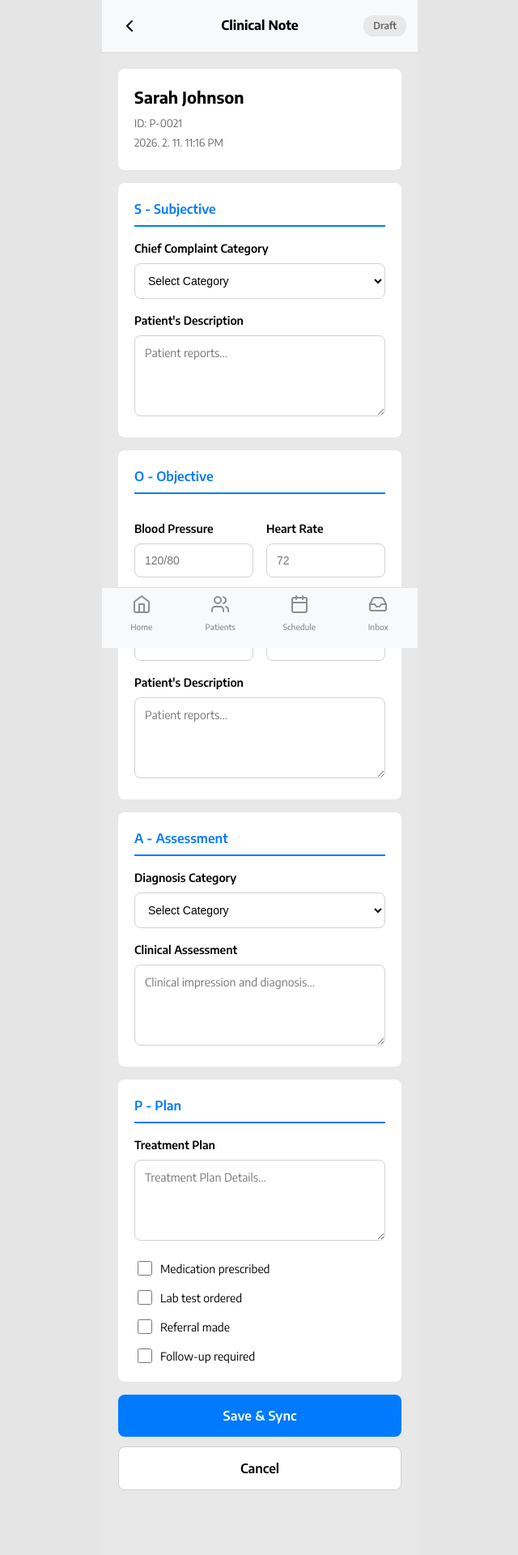
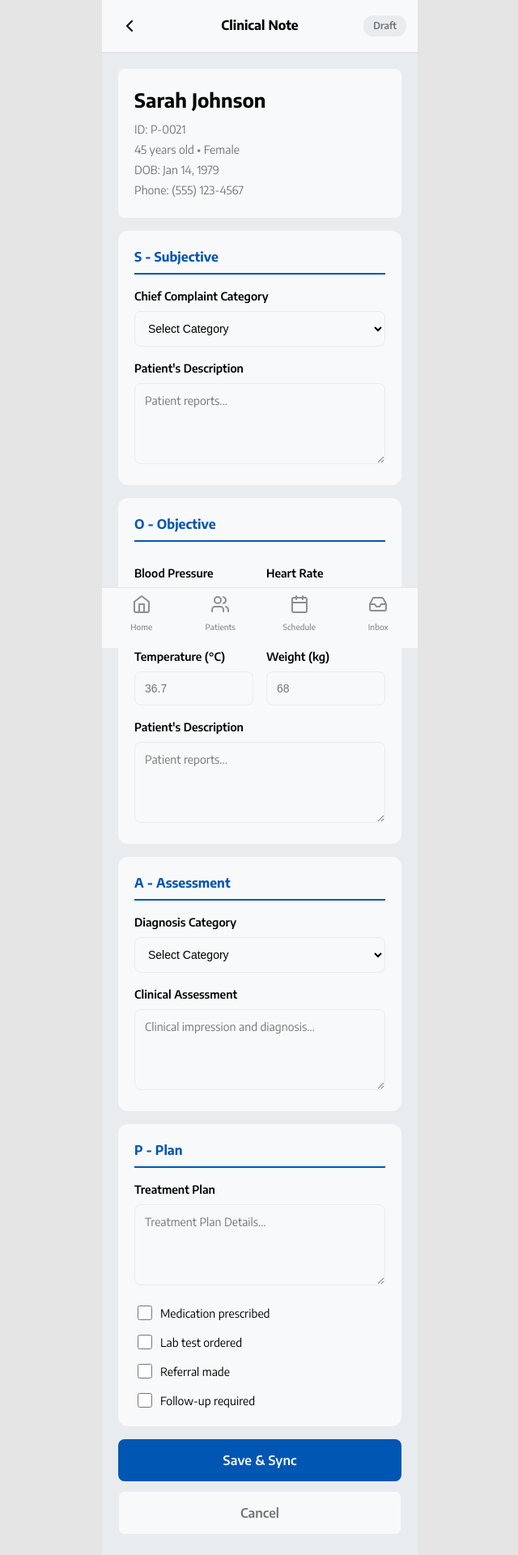
Before and after one commit to kateyang1998/novalab-oscar-mobile-pro, a React (Vite) app: page /clinical-note in a window 1280 px wide. Shown: the top 1920 px of the page at 81% size, without its empty margins (319-959 px from the left). Built offline with nearby package versions, Linux system fonts and the light colour scheme.

Commit message:
refactor: enhance ClinicalNoteScreen with new FormSection and input components; integrate PatientInfoCard for patient details

```diff
--- /dev/null
+++ b/src/components/common/FormControls.jsx
@@ -0,0 +1,65 @@
+import React from 'react';
+import theme from '../../styles/theme';
+
+// Simple styled text input wrapper
+export const TextInput = ({ style, ...props }) => {
+  const base = {
+    width: '100%',
+    padding: 12,
+    fontSize: 14,
+    border: `1px solid ${theme.colors.oscarGray}`,
+    borderRadius: 8,
+    backgroundColor: theme.colors.oscarWhite,
+    boxSizing: 'border-box',
+    outline: 'none',
+  };
+  return <input {...props} style={{ ...base, ...style }} />;
+};
+
+export const SelectInput = ({ style, children, ...props }) => {
+  const base = {
+    width: '100%',
+    padding: 12,
+    fontSize: 14,
+    border: `1px solid ${theme.colors.oscarGray}`,
+    borderRadius: 8,
+    backgroundColor: theme.colors.oscarWhite,
+    boxSizing: 'border-box',
+    outline: 'none',
+    cursor: 'pointer',
+  };
+  return (
+    <select {...props} style={{ ...base, ...style }}>
+      {children}
+    </select>
+  );
+};
+
+export const TextAreaInput = ({ style, ...props }) => {
+  const base = {
+    width: '100%',
+    padding: 12,
+    fontSize: 14,
+    border: `1px solid ${theme.colors.oscarGray}`,
+    borderRadius: 8,
+    backgroundColor: theme.colors.oscarWhite,
+    boxSizing: 'border-box',
+    outline: 'none',
+    minHeight: '100px',
+    resize: 'vertical',
+    fontFamily: 'inherit',
+  };
+  return <textarea {...props} style={{ ...base, ...style }} />;
+};
+
+export const CheckboxInput = ({ style, ...props }) => {
+  const base = {
+    width: 18,
+    height: 18,
+    marginRight: 10,
+    cursor: 'pointer',
+  };
+  return <input type="checkbox" {...props} style={{ ...base, ...style }} />;
+};
+
+export default { TextInput, SelectInput, TextAreaInput, CheckboxInput };
--- /dev/null
+++ b/src/components/common/FormSection.jsx
@@ -0,0 +1,29 @@
+import React from 'react';
+
+const FormSection = ({ title, children, style }) => {
+  return (
+    <div style={{ ...styles.section, ...style }}>
+      <div style={styles.header}>
+        <h3 style={styles.title}>{title}</h3>
+      </div>
+      <div>{children}</div>
+    </div>
+  );
+};
+
+const styles = {
+  section: {
+    backgroundColor: 'var(--color-surface)',
+    borderRadius: 12,
+    padding: 20,
+    marginBottom: 16,
+  },
+  header: {
+    paddingBottom: 8,
+    borderBottom: '2px solid var(--color-primary)',
+    marginBottom: 12,
+  },
+  title: { fontSize: 16, fontWeight: 700, color: 'var(--color-primary)', margin: 0 },
+};
+
+export default FormSection;
--- a/src/screens/ClinicalNoteScreen.jsx
+++ b/src/screens/ClinicalNoteScreen.jsx
@@ -1,6 +1,11 @@
 import { useState, useEffect } from "react";
 import { useNavigate, useSearchParams } from "react-router-dom";
 import TopHeader from "../components/layout/TopHeader";
+import PatientInfoCard from "../components/patient/PatientInfoCard";
+import FormSection from "../components/common/FormSection.jsx";
+import { IconPlus, IconAlert } from "../components/common/Icons";
+import { TextInput, SelectInput, TextAreaInput, CheckboxInput } from "../components/common/FormControls";
+import theme from "../styles/theme";
 
 /**
  * Clinical Note Screen Component
@@ -55,7 +60,10 @@ const ClinicalNoteScreen = () => {
       const mockPatientData = {
         id: patientId || "P-0021",
         name: "Sarah Johnson",
-        dateTime: "2026. 2. 11. 11:16 PM",
+        age: 45,
+        gender: "Female",
+        dob: "Jan 14, 1979",
+        phone: "(555) 123-4567"
       };
 
       setPatientData(mockPatientData);
@@ -157,181 +165,94 @@ const ClinicalNoteScreen = () => {
 
       <div style={styles.content}>
         {/* Patient Info Card */}
-        {patientData && (
-          <div style={styles.patientInfoCard}>
-            <h2 style={styles.patientName}>{patientData.name}</h2>
-            <p style={styles.patientDetail}>ID: {patientData.id}</p>
-            <p style={styles.patientDetail}>{patientData.dateTime}</p>
-          </div>
-        )}
+        {patientData && <PatientInfoCard patient={{ id: patientData.id, name: patientData.name, dob: patientData.dob, age: patientData.age, gender: patientData.gender, phone: patientData.phone }} />}
 
-        {/* S - Subjective Section */}
-        <div style={styles.section}>
-          <h3 style={styles.sectionTitle}>S - Subjective</h3>
-
+        <FormSection title="S - Subjective">
           <label style={styles.label}>Chief Complaint Category</label>
-          <select
-            value={chiefComplaint}
-            onChange={(e) => setChiefComplaint(e.target.value)}
-            style={styles.select}
-          >
+          <SelectInput value={chiefComplaint} onChange={(e) => setChiefComplaint(e.target.value)}>
             <option value="">Select Category</option>
             <option value="Diabetes Management">Diabetes Management</option>
             <option value="Hypertension">Hypertension</option>
             <option value="Routine Checkup">Routine Checkup</option>
             <option value="Acute Illness">Acute Illness</option>
             <option value="Follow-up">Follow-up</option>
-          </select>
+          </SelectInput>
 
           <label style={styles.label}>Patient's Description</label>
-          <textarea
-            value={subjectiveDescription}
-            onChange={(e) => setSubjectiveDescription(e.target.value)}
-            placeholder="Patient reports..."
-            style={styles.textarea}
-          />
-        </div>
+          <TextAreaInput value={subjectiveDescription} onChange={(e) => setSubjectiveDescription(e.target.value)} placeholder="Patient reports..." />
+        </FormSection>
 
-        {/* O - Objective Section */}
-        <div style={styles.section}>
-          <h3 style={styles.sectionTitle}>O - Objective</h3>
-
+        {/* O - Objective FormSection */}
+        <FormSection title="O - Objective">
           <div style={styles.vitalsGrid}>
             <div style={styles.inputGroup}>
               <label style={styles.label}>Blood Pressure</label>
-              <input
-                type="text"
-                value={bloodPressure}
-                onChange={(e) => setBloodPressure(e.target.value)}
-                placeholder="120/80"
-                style={styles.input}
-              />
+              <TextInput value={bloodPressure} onChange={(e) => setBloodPressure(e.target.value)} placeholder="120/80" />
             </div>
 
             <div style={styles.inputGroup}>
               <label style={styles.label}>Heart Rate</label>
-              <input
-                type="text"
-                value={heartRate}
-                onChange={(e) => setHeartRate(e.target.value)}
-                placeholder="72"
-                style={styles.input}
-              />
+              <TextInput value={heartRate} onChange={(e) => setHeartRate(e.target.value)} placeholder="72" />
             </div>
 
             <div style={styles.inputGroup}>
               <label style={styles.label}>Temperature (°C)</label>
-              <input
-                type="text"
-                value={temperature}
-                onChange={(e) => setTemperature(e.target.value)}
-                placeholder="36.7"
-                style={styles.input}
-              />
+              <TextInput value={temperature} onChange={(e) => setTemperature(e.target.value)} placeholder="36.7" />
             </div>
 
             <div style={styles.inputGroup}>
               <label style={styles.label}>Weight (kg)</label>
-              <input
-                type="text"
-                value={weight}
-                onChange={(e) => setWeight(e.target.value)}
-                placeholder="68"
-                style={styles.input}
-              />
+              <TextInput value={weight} onChange={(e) => setWeight(e.target.value)} placeholder="68" />
             </div>
           </div>
 
           <label style={styles.label}>Patient's Description</label>
-          <textarea
-            value={objectiveDescription}
-            onChange={(e) => setObjectiveDescription(e.target.value)}
-            placeholder="Patient reports..."
-            style={styles.textarea}
-          />
-        </div>
+          <TextAreaInput value={objectiveDescription} onChange={(e) => setObjectiveDescription(e.target.value)} placeholder="Patient reports..." />
+        </FormSection>
 
-        {/* A - Assessment Section */}
-        <div style={styles.section}>
-          <h3 style={styles.sectionTitle}>A - Assessment</h3>
-
+        {/* A - Assessment FormSection */}
+        <FormSection title="A - Assessment">
           <label style={styles.label}>Diagnosis Category</label>
-          <select
-            value={diagnosisCategory}
-            onChange={(e) => setDiagnosisCategory(e.target.value)}
-            style={styles.select}
-          >
+          <SelectInput value={diagnosisCategory} onChange={(e) => setDiagnosisCategory(e.target.value)}>
             <option value="">Select Category</option>
             <option value="Type 2 Diabetes">Type 2 Diabetes</option>
             <option value="Hypertension">Hypertension</option>
             <option value="Hyperlipidemia">Hyperlipidemia</option>
             <option value="Upper Respiratory Infection">Upper Respiratory Infection</option>
             <option value="Other">Other</option>
-          </select>
+          </SelectInput>
 
           <label style={styles.label}>Clinical Assessment</label>
-          <textarea
-            value={clinicalAssessment}
-            onChange={(e) => setClinicalAssessment(e.target.value)}
-            placeholder="Clinical impression and diagnosis..."
-            style={styles.textarea}
-          />
-        </div>
+          <TextAreaInput value={clinicalAssessment} onChange={(e) => setClinicalAssessment(e.target.value)} placeholder="Clinical impression and diagnosis..." />
+        </FormSection>
 
-        {/* P - Plan Section */}
-        <div style={styles.section}>
-          <h3 style={styles.sectionTitle}>P - Plan</h3>
-
+        {/* P - Plan FormSection */}
+        <FormSection title="P - Plan">
           <label style={styles.label}>Treatment Plan</label>
-          <textarea
-            value={treatmentPlan}
-            onChange={(e) => setTreatmentPlan(e.target.value)}
-            placeholder="Treatment Plan Details..."
-            style={styles.textarea}
-          />
+          <TextAreaInput value={treatmentPlan} onChange={(e) => setTreatmentPlan(e.target.value)} placeholder="Treatment Plan Details..." />
 
           <div style={styles.checkboxGroup}>
             <label style={styles.checkboxLabel}>
-              <input
-                type="checkbox"
-                checked={medicationPrescribed}
-                onChange={(e) => setMedicationPrescribed(e.target.checked)}
-                style={styles.checkbox}
-              />
+              <CheckboxInput checked={medicationPrescribed} onChange={(e) => setMedicationPrescribed(e.target.checked)} />
               Medication prescribed
             </label>
 
             <label style={styles.checkboxLabel}>
-              <input
-                type="checkbox"
-                checked={labTestOrdered}
-                onChange={(e) => setLabTestOrdered(e.target.checked)}
-                style={styles.checkbox}
-              />
+              <CheckboxInput checked={labTestOrdered} onChange={(e) => setLabTestOrdered(e.target.checked)} />
               Lab test ordered
             </label>
 
             <label style={styles.checkboxLabel}>
-              <input
-                type="checkbox"
-                checked={referralMade}
-                onChange={(e) => setReferralMade(e.target.checked)}
-                style={styles.checkbox}
-              />
+              <CheckboxInput checked={referralMade} onChange={(e) => setReferralMade(e.target.checked)} />
               Referral made
             </label>
 
             <label style={styles.checkboxLabel}>
-              <input
-                type="checkbox"
-                checked={followUpRequired}
-                onChange={(e) => setFollowUpRequired(e.target.checked)}
-                style={styles.checkbox}
-              />
+              <CheckboxInput checked={followUpRequired} onChange={(e) => setFollowUpRequired(e.target.checked)} />
               Follow-up required
             </label>
           </div>
-        </div>
+        </FormSection>
 
         {/* Action Buttons */}
         <button style={styles.saveButton} onClick={handleSaveAndSync}>
@@ -347,182 +268,57 @@ const ClinicalNoteScreen = () => {
 
 const styles = {
   container: {
-    backgroundColor: "#E8E8E8",
-    minHeight: "100vh",
-    paddingBottom: "80px",
+    backgroundColor: theme.colors.oscarGray,
+    minHeight: '100vh',
+    paddingBottom: '80px',
   },
-  header: {
-    backgroundColor: "#FFFFFF",
-    padding: "16px 20px",
-    display: "flex",
-    alignItems: "center",
-    justifyContent: "space-between",
-    borderBottom: "1px solid #E0E0E0",
-  },
-  backButton: {
-    background: "none",
-    border: "none",
-    cursor: "pointer",
-    padding: "0",
-    display: "flex",
-    alignItems: "center",
-  },
-  headerTitle: {
-    fontSize: "18px",
-    fontWeight: "600",
-    color: "#000000",
-    margin: "0",
-    flex: 1,
-    textAlign: "center",
-  },
+  content: { padding: 20, maxWidth: 800, margin: '0 auto' },
   draftBadge: {
-    fontSize: "12px",
-    fontWeight: "600",
-    color: "#666666",
-    backgroundColor: "#E8E8E8",
-    padding: "4px 12px",
-    borderRadius: "12px",
-  },
-  content: {
-    padding: "20px",
-    maxWidth: "800px",
-    margin: "0 auto",
-  },
-  patientInfoCard: {
-    backgroundColor: "#FFFFFF",
-    borderRadius: "8px",
-    padding: "20px",
-    marginBottom: "16px",
-  },
-  patientName: {
-    fontSize: "20px",
-    fontWeight: "700",
-    color: "#000000",
-    margin: "0 0 8px 0",
-  },
-  patientDetail: {
-    fontSize: "13px",
-    color: "#666666",
-    margin: "4px 0",
-  },
-  section: {
-    backgroundColor: "#FFFFFF",
-    borderRadius: "8px",
-    padding: "20px",
-    marginBottom: "16px",
-  },
-  sectionTitle: {
-    fontSize: "16px",
-    fontWeight: "600",
-    color: "#007AFF",
-    margin: "0 0 16px 0",
-    paddingBottom: "8px",
-    borderBottom: "2px solid #007AFF",
+    fontSize: 12,
+    fontWeight: 600,
+    color: theme.colors.paleSky,
+    backgroundColor: theme.colors.oscarGray,
+    padding: '4px 12px',
+    borderRadius: '12px',
   },
   label: {
-    display: "block",
-    fontSize: "14px",
-    fontWeight: "600",
-    color: "#000000",
-    marginBottom: "8px",
-    marginTop: "16px",
+    display: 'block',
+    fontSize: 14,
+    fontWeight: 600,
+    color: theme.colors.oscarBlack,
+    marginBottom: 8,
+    marginTop: 16,
   },
-  input: {
-    width: "100%",
-    padding: "12px",
-    fontSize: "14px",
-    border: "1px solid #D1D1D6",
-    borderRadius: "8px",
-    backgroundColor: "#FFFFFF",
-    boxSizing: "border-box",
-    outline: "none",
-  },
-  select: {
-    width: "100%",
-    padding: "12px",
-    fontSize: "14px",
-    border: "1px solid #D1D1D6",
-    borderRadius: "8px",
-    backgroundColor: "#FFFFFF",
-    boxSizing: "border-box",
-    outline: "none",
-    cursor: "pointer",
-  },
-  textarea: {
-    width: "100%",
-    padding: "12px",
-    fontSize: "14px",
-    border: "1px solid #D1D1D6",
-    borderRadius: "8px",
-    backgroundColor: "#FFFFFF",
-    boxSizing: "border-box",
-    outline: "none",
-    minHeight: "100px",
-    resize: "vertical",
-    fontFamily: "inherit",
-  },
-  vitalsGrid: {
-    display: "grid",
-    gridTemplateColumns: "repeat(2, 1fr)",
-    gap: "16px",
-    marginBottom: "8px",
-  },
-  inputGroup: {
-    display: "flex",
-    flexDirection: "column",
-  },
-  checkboxGroup: {
-    display: "flex",
-    flexDirection: "column",
-    gap: "12px",
-    marginTop: "16px",
-  },
-  checkboxLabel: {
-    display: "flex",
-    alignItems: "center",
-    fontSize: "14px",
-    color: "#000000",
-    cursor: "pointer",
-  },
-  checkbox: {
-    width: "18px",
-    height: "18px",
-    marginRight: "10px",
-    cursor: "pointer",
-  },
+  vitalsGrid: { display: 'grid', gridTemplateColumns: 'repeat(2, 1fr)', gap: 16, marginBottom: 8 },
+  inputGroup: { display: 'flex', flexDirection: 'column' },
+  checkboxGroup: { display: 'flex', flexDirection: 'column', gap: 12, marginTop: 16 },
+  checkboxLabel: { display: 'flex', alignItems: 'center', fontSize: 14, color: theme.colors.oscarBlack, cursor: 'pointer' },
+  checkbox: { width: 18, height: 18, marginRight: 10, cursor: 'pointer' },
   saveButton: {
-    width: "100%",
-    padding: "16px",
-    fontSize: "16px",
-    fontWeight: "600",
-    color: "#FFFFFF",
-    backgroundColor: "#007AFF",
-    border: "none",
-    borderRadius: "8px",
-    cursor: "pointer",
-    marginBottom: "12px",
+    width: '100%',
+    padding: '16px',
+    fontSize: 16,
+    fontWeight: 600,
+    color: theme.colors.oscarWhite,
+    backgroundColor: theme.colors.oscarBlue,
+    border: 'none',
+    borderRadius: 8,
+    cursor: 'pointer',
+    marginBottom: 12,
   },
   cancelButton: {
-    width: "100%",
-    padding: "16px",
-    fontSize: "16px",
-    fontWeight: "600",
-    color: "#000000",
-    backgroundColor: "#FFFFFF",
-    border: "1px solid #D1D1D6",
-    borderRadius: "8px",
-    cursor: "pointer",
+    width: '100%',
+    padding: '16px',
+    fontSize: 16,
+    fontWeight: 600,
+    color: theme.colors.paleSky,
+    backgroundColor: theme.colors.oscarWhite,
+    border: `1px solid ${theme.colors.oscarGray}`,
+    borderRadius: 8,
+    cursor: 'pointer',
   },
-  loadingContainer: {
-    display: "flex",
-    justifyContent: "center",
-    alignItems: "center",
-    padding: "60px 20px",
-  },
-  loadingText: {
-    fontSize: "16px",
-    color: "#8E8E93",
-  },
+  loadingContainer: { display: 'flex', justifyContent: 'center', alignItems: 'center', padding: '60px 20px' },
+  loadingText: { fontSize: 16, color: theme.colors.paleSky },
 };
 
 export default ClinicalNoteScreen;
```
